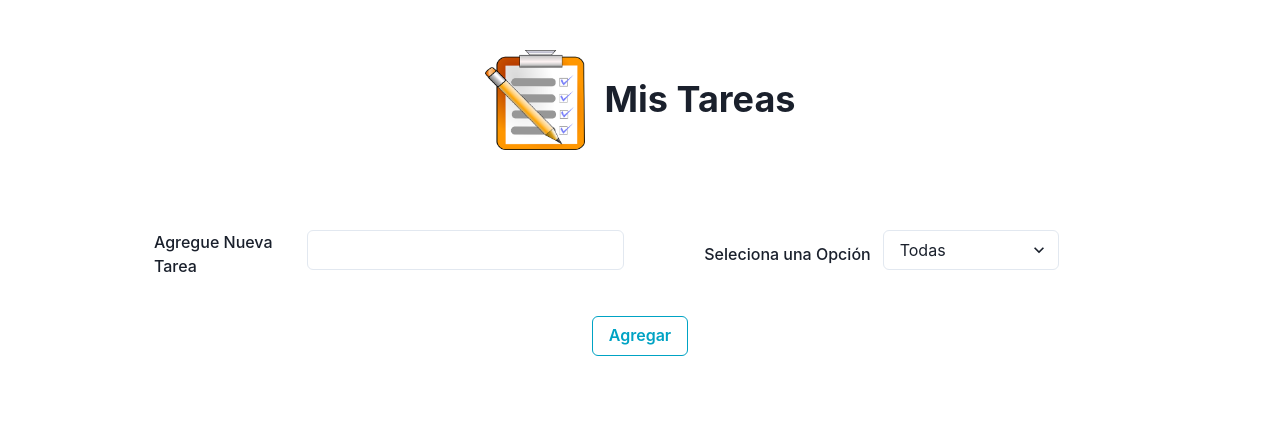
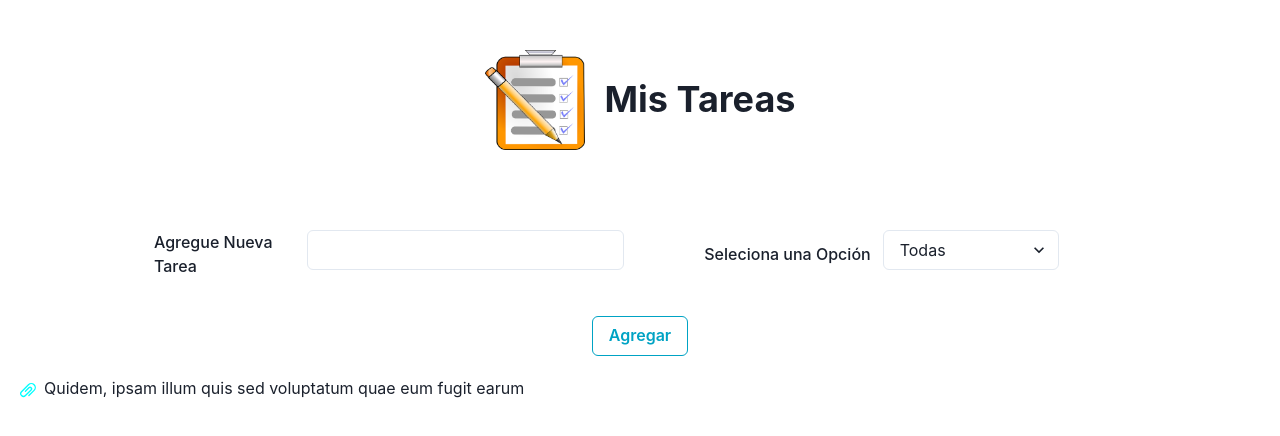
Before and after one commit to betsynohe/toDoLists, a React (Vite) app: page / in a window 1280 px wide. Shown: the top 436 px of the page. Built offline with nearby package versions, Linux system fonts and the light colour scheme.

Commit message:
add list

```diff
--- a/package.json
+++ b/package.json
@@ -10,6 +10,7 @@
     "preview": "vite preview"
   },
   "dependencies": {
+    "@chakra-ui/icons": "^2.1.1",
     "@chakra-ui/react": "^2.8.2",
     "@emotion/react": "^11.11.1",
     "@emotion/styled": "^11.11.0",
--- a/src/App.jsx
+++ b/src/App.jsx
@@ -2,6 +2,7 @@
 import { useFormik } from "formik"; */
 import ContainerForm from './components/ContainerForm'
 import Header from './components/Header'
+import ListTask from './components/ListTask'
 /* import Footer from './components/Footer' */
 
 
@@ -10,6 +11,7 @@ function App() {
     <>
       <Header />
       <ContainerForm />
+      <ListTask />
       {/* <Footer /> */}
     </>
   )
--- /dev/null
+++ b/src/components/ListTask.jsx
@@ -0,0 +1,15 @@
+import { List, ListItem, ListIcon,} from '@chakra-ui/react'
+import { AttachmentIcon } from '@chakra-ui/icons'
+
+function ListTask () {
+    return (
+        <List spacing={3} m='20px'
+        >
+            <ListItem>
+                <ListIcon as={AttachmentIcon} color='cyan' />
+                Quidem, ipsam illum quis sed voluptatum quae eum fugit earum
+            </ListItem>
+        </List>
+    )
+}
+export default ListTask
```
Also changed, not shown: 1 other file (tests, documents, lock files or other folders).
